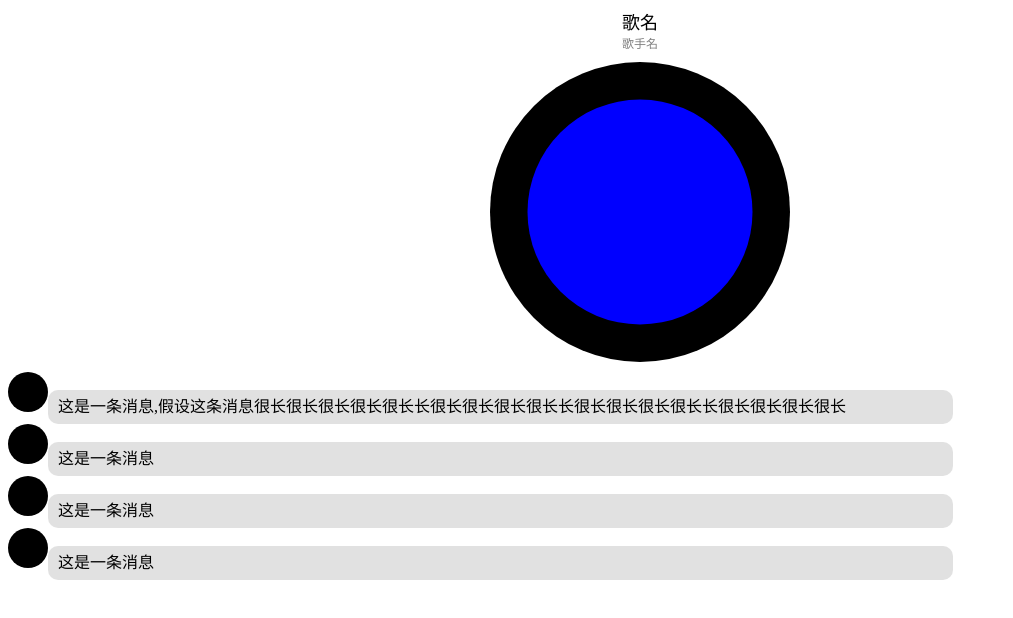
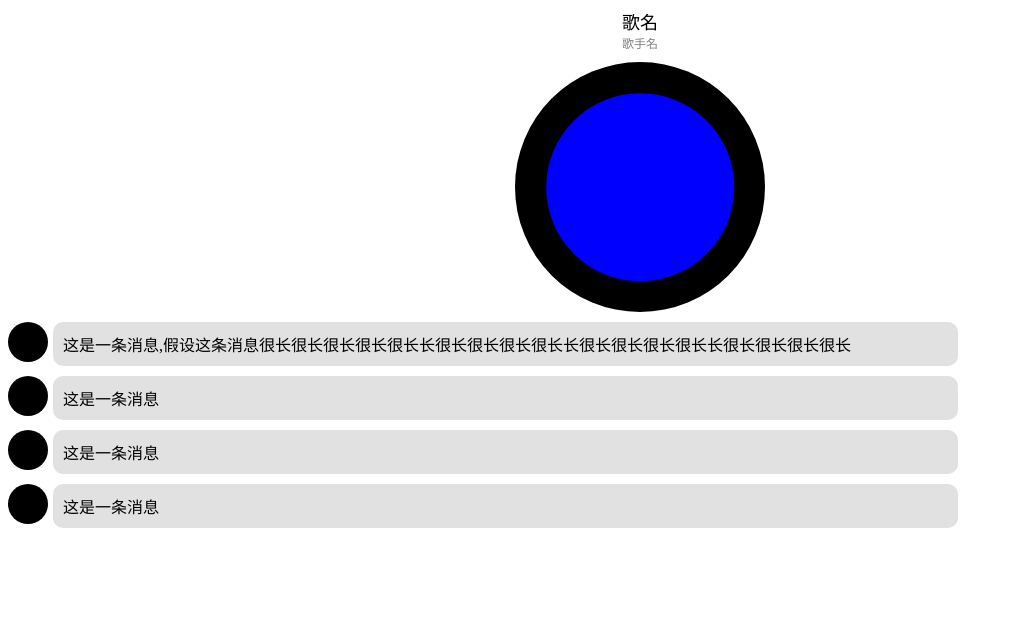
Before and after one commit to kvnZero/cloud-emo-music-nuxt, a Nuxt app: page / in a window 1280 px wide. Shown: the top 618 px of the page, without its empty margins (0-1013 px from the left). Built offline with nearby package versions, Linux system fonts and the light colour scheme.

Commit message:
fix inline

```diff
--- a/components/Cover.vue
+++ b/components/Cover.vue
@@ -20,8 +20,8 @@ export default({
 <style>
 .img-wrap {
   margin: 0 auto;
-  width: 300px;
-  height: 300px;
+  width: 250px;
+  height: 250px;
   position: relative;
 }
 
--- /dev/null
+++ b/components/Input.vue
@@ -0,0 +1,42 @@
+<template>
+  <div class="input-wrap">
+    <input class="message-input" />
+    <div class="message-send-btn">
+        发送
+    </div>
+  </div>
+
+</template>
+
+<script>
+
+export default({
+  name: "Message",
+  props: {
+    messageInfo: {
+      type: String
+    },
+  }
+})
+</script>
+
+<style>
+.input-wrap {
+  padding: 0 10px;
+  height: 100%;
+  width: 100%;
+}
+.message-input {
+  width: 80%;
+  height: 40px;
+  display: inline-block;
+  background-color: rgba(108, 108, 108, 0.2);
+}
+.message-send-btn {
+  width: 10%;
+  height: 40px;
+  background-color: rgb(47, 196, 255);
+  border-radius: 10px;
+  display: inline-block;
+}
+</style>
--- a/components/Message.vue
+++ b/components/Message.vue
@@ -23,24 +23,24 @@ export default({
 
 <style>
 .message-wrap {
-  margin: 0;padding: 0;
+  margin: 0;
+  padding: 0;
   height: 100%;
   width: 100%;
+  display: flex;
+  margin-bottom: 10px;
 }
 .message-info {
   width: 70%;
-  display: inline-block;
   padding: 10px;
   background-color: rgba(108, 108, 108, 0.2);
   border-radius: 10px;
-
-  line-height: 14px;
+  margin-left: 5px;
 }
 .message-avater {
   width: 40px;
   height: 40px;
   background-color: #000;
   border-radius: 50%;
-  display: inline-block;
 }
 </style>
```
